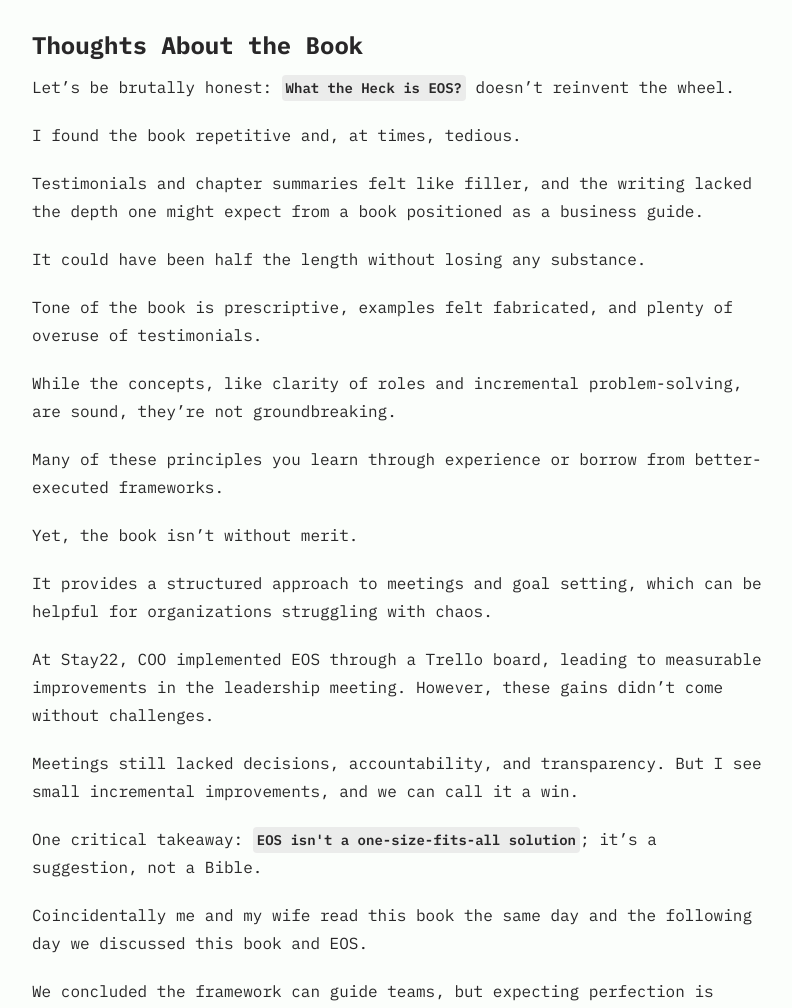
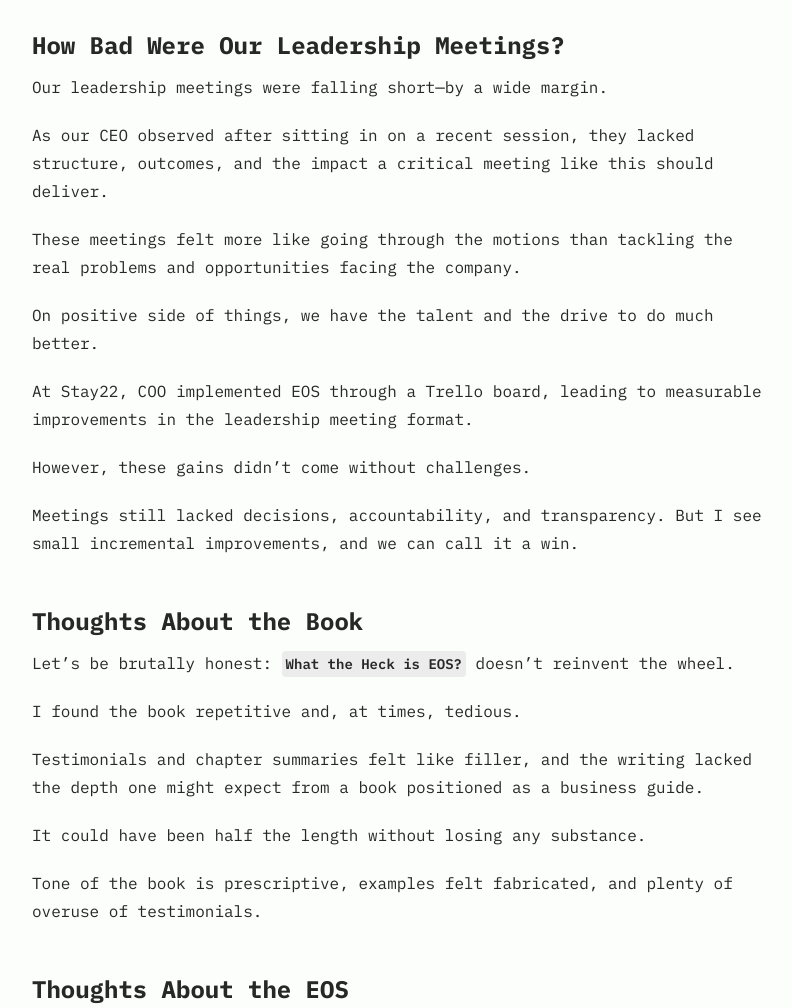
Before and after one commit to eliotik/eliotik.github.io, an Astro site: page /posts/what-the-heck-is-eos in a window 1280 px wide. Shown: the part 1780-2788 px from the top of the page, without its empty margins (240-1032 px from the left). Built offline with nearby package versions, Linux system fonts and the light colour scheme; Astro itself is replaced by a stand-in of ours; some packages are replaced by stand-ins of ours.

Commit message:
chore: Updated EOS article

```diff
--- a/src/content/blog/what-the-hack-is-eos.md
+++ b/src/content/blog/what-the-hack-is-eos.md
@@ -1,7 +1,7 @@
 ---
 author: Alexander
 pubDatetime: 2024-11-24T15:09:52-05:00
-modDatetime: 2024-11-24T15:09:52-05:00
+modDatetime: 2024-11-24T16:52:49-05:00
 title: What the heck is EOS?
 slug: what-the-heck-is-eos
 featured: false
@@ -54,6 +54,22 @@
 
 This raises a crucial question: does EOS truly create inclusivity, or does it risk reinforcing existing silos?
 
+## How Bad Were Our Leadership Meetings?
+
+Our leadership meetings were falling short—by a wide margin.
+
+As our CEO observed after sitting in on a recent session, they lacked structure, outcomes, and the impact a critical meeting like this should deliver.
+
+These meetings felt more like going through the motions than tackling the real problems and opportunities facing the company.
+
+On positive side of things, we have the talent and the drive to do much better.
+
+At Stay22, COO implemented EOS through a Trello board, leading to measurable improvements in the leadership meeting format.
+
+However, these gains didn't come without challenges.
+
+Meetings still lacked decisions, accountability, and transparency. But I see small incremental improvements, and we can call it a win.
+
 ## Thoughts About the Book
 
 Let's be brutally honest: `What the Heck is EOS?` doesn't reinvent the wheel.
@@ -66,17 +82,13 @@
 
 Tone of the book is prescriptive, examples felt fabricated, and plenty of overuse of testimonials.
 
+## Thoughts About the EOS
+
 While the concepts, like clarity of roles and incremental problem-solving, are sound, they're not groundbreaking.
 
 Many of these principles you learn through experience or borrow from better-executed frameworks.
 
-Yet, the book isn't without merit.
-
 It provides a structured approach to meetings and goal setting, which can be helpful for organizations struggling with chaos.
-
-At Stay22, COO implemented EOS through a Trello board, leading to measurable improvements in the leadership meeting. However, these gains didn't come without challenges.
-
-Meetings still lacked decisions, accountability, and transparency. But I see small incremental improvements, and we can call it a win.
 
 One critical takeaway: `EOS isn't a one-size-fits-all solution`; it's a suggestion, not a Bible.
 
```
